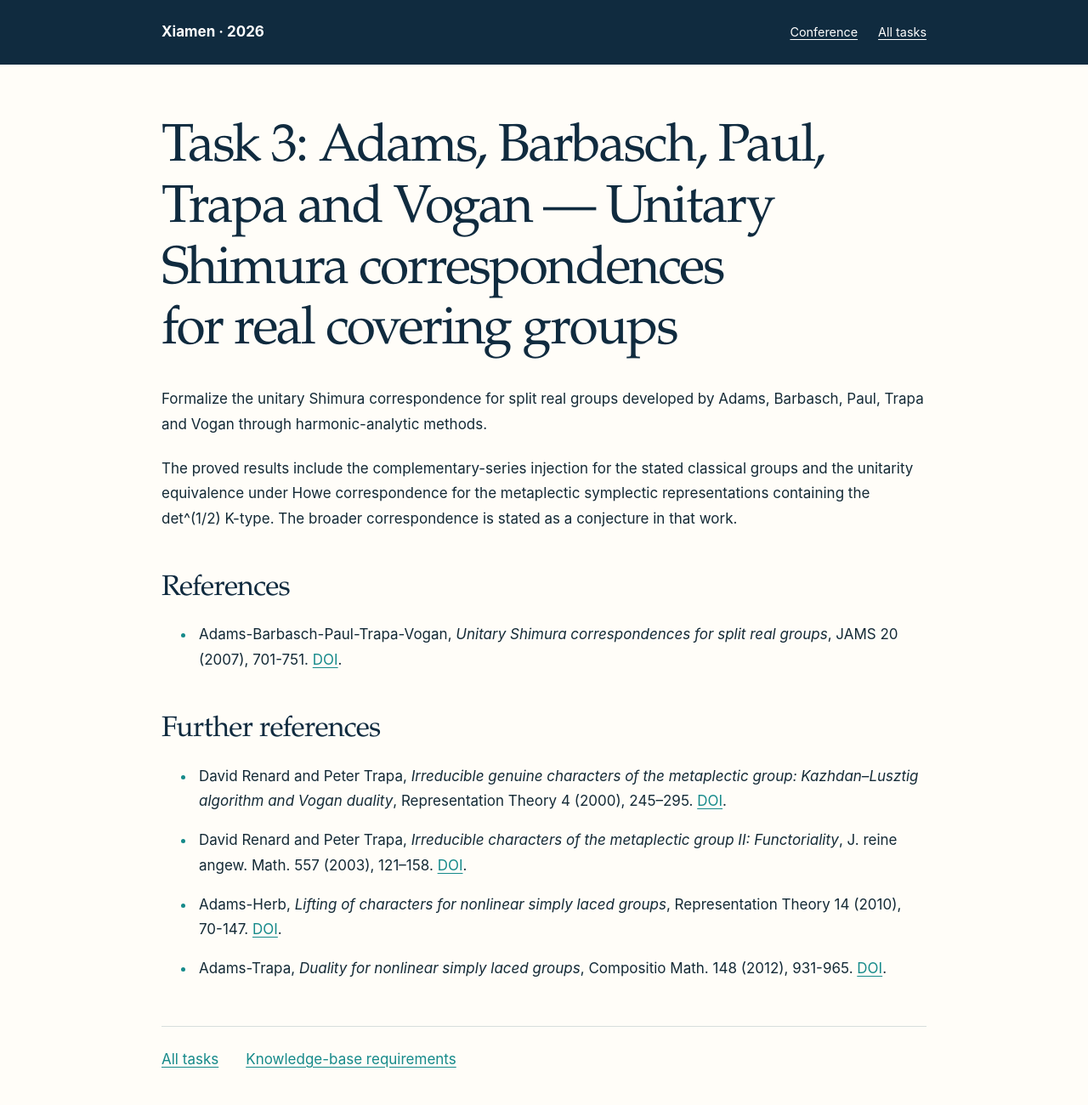
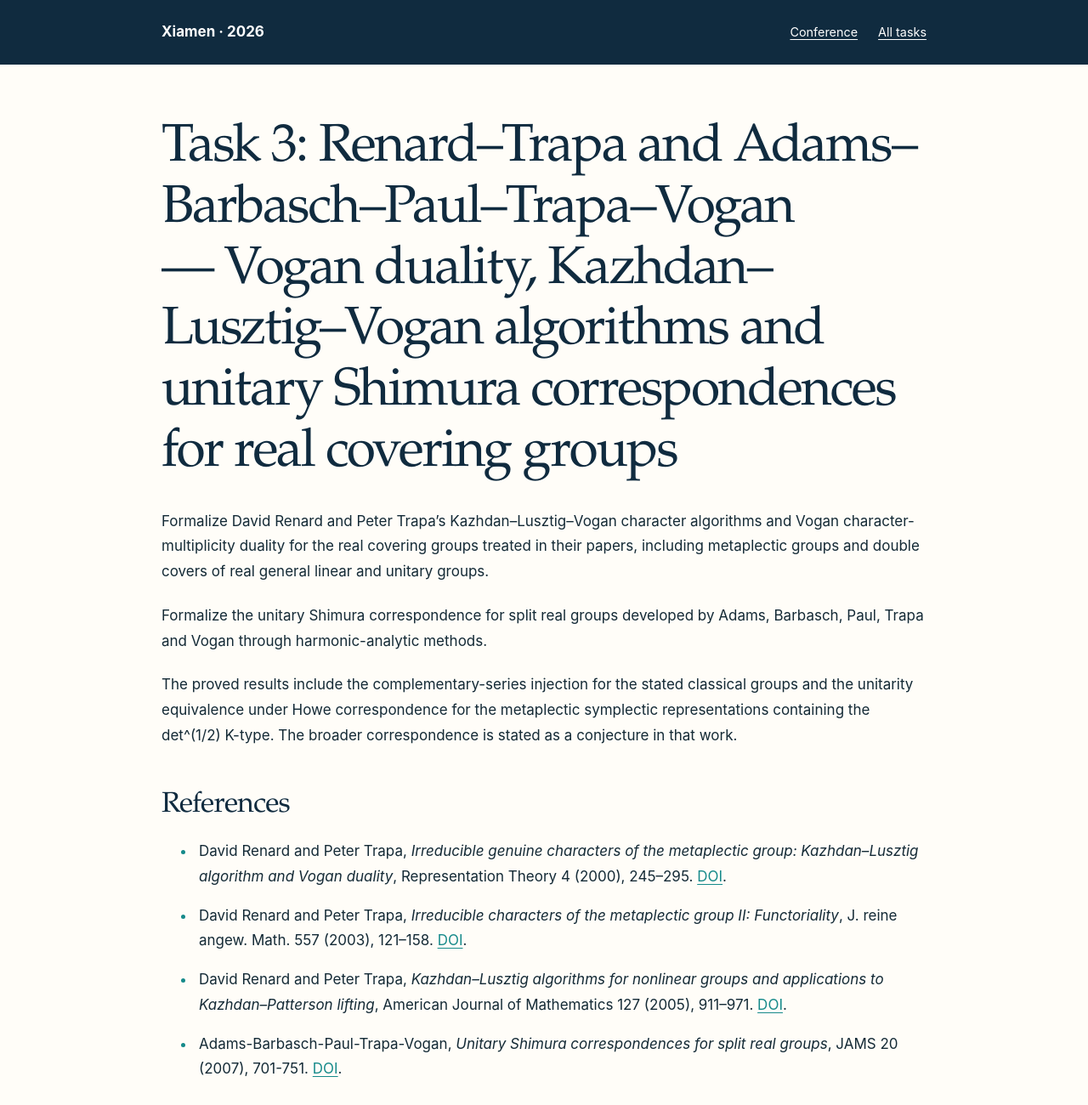
Before and after one commit to Langlandsproject/2026xmu, a plain HTML site: page tasks/real-shimura.html in a window 1280 px wide. Shown: the top 1300 px of the page at 85% size. Drawn offline with Linux system fonts and the light colour scheme.

Commit message:
docs: add Renard-Trapa duality and character algorithms to Task 3

```diff
--- a/tasks/real-shimura.html
+++ b/tasks/real-shimura.html
@@ -3,8 +3,8 @@
 <head>
 <meta charset="UTF-8">
 <meta name="viewport" content="width=device-width, initial-scale=1.0">
-<title>Task 3: Unitary Shimura correspondences — Xiamen 2026</title>
-<meta name="description" content="Unitary Shimura correspondence for real covering groups: the work of Adams, Barbasch, Paul, Trapa and Vogan. Mathematical knowledge base development and Lean formalization at Xiamen 2026.">
+<title>Task 3: Character theory and Shimura correspondences — Xiamen 2026</title>
+<meta name="description" content="Vogan duality, Kazhdan–Lusztig–Vogan character algorithms and unitary Shimura correspondences for real covering groups, following Renard–Trapa and Adams–Barbasch–Paul–Trapa–Vogan. Mathematical knowledge base development and Lean formalization at Xiamen 2026.">
 <link rel="stylesheet" href="../assets/tasks.css">
 </head>
 <body>
@@ -14,17 +14,19 @@
   <nav aria-label="Task navigation"><a href="../">Conference</a><a href="./">All tasks</a></nav>
 </div></header>
 <main class="wrap" id="main">
-<h1>Task 3: Adams, Barbasch, Paul, Trapa and Vogan — Unitary Shimura correspondences for real covering groups</h1>
+<h1>Task 3: Renard–Trapa and Adams–Barbasch–Paul–Trapa–Vogan — Vogan duality, Kazhdan–Lusztig–Vogan algorithms and unitary Shimura correspondences for real covering groups</h1>
+<p>Formalize David Renard and Peter Trapa’s Kazhdan–Lusztig–Vogan character algorithms and Vogan character-multiplicity duality for the real covering groups treated in their papers, including metaplectic groups and double covers of real general linear and unitary groups.</p>
 <p>Formalize the unitary Shimura correspondence for split real groups developed by Adams, Barbasch, Paul, Trapa and Vogan through harmonic-analytic methods.</p>
 <p>The proved results include the complementary-series injection for the stated classical groups and the unitarity equivalence under Howe correspondence for the metaplectic symplectic representations containing the det^(1/2) K-type. The broader correspondence is stated as a conjecture in that work.</p>
 <h2>References</h2>
 <ul>
+<li>David Renard and Peter Trapa, <em>Irreducible genuine characters of the metaplectic group: Kazhdan–Lusztig algorithm and Vogan duality</em>, Representation Theory 4 (2000), 245–295. <a href="https://doi.org/10.1090/S1088-4165-00-00105-9">DOI</a>.</li>
+<li>David Renard and Peter Trapa, <em>Irreducible characters of the metaplectic group II: Functoriality</em>, J. reine angew. Math. 557 (2003), 121–158. <a href="https://doi.org/10.1515/crll.2003.028">DOI</a>.</li>
+<li>David Renard and Peter Trapa, <em>Kazhdan–Lusztig algorithms for nonlinear groups and applications to Kazhdan–Patterson lifting</em>, American Journal of Mathematics 127 (2005), 911–971. <a href="https://doi.org/10.1353/ajm.2005.0034">DOI</a>.</li>
 <li>Adams-Barbasch-Paul-Trapa-Vogan, <em>Unitary Shimura correspondences for split real groups</em>, JAMS 20 (2007), 701-751. <a href="https://doi.org/10.1090/S0894-0347-06-00530-3">DOI</a>.</li>
 </ul>
 <h2>Further references</h2>
 <ul>
-<li>David Renard and Peter Trapa, <em>Irreducible genuine characters of the metaplectic group: Kazhdan–Lusztig algorithm and Vogan duality</em>, Representation Theory 4 (2000), 245–295. <a href="https://doi.org/10.1090/S1088-4165-00-00105-9">DOI</a>.</li>
-<li>David Renard and Peter Trapa, <em>Irreducible characters of the metaplectic group II: Functoriality</em>, J. reine angew. Math. 557 (2003), 121–158. <a href="https://doi.org/10.1515/crll.2003.028">DOI</a>.</li>
 <li>Adams-Herb, <em>Lifting of characters for nonlinear simply laced groups</em>, Representation Theory 14 (2010), 70-147. <a href="https://doi.org/10.1090/S1088-4165-10-00361-4">DOI</a>.</li>
 <li>Adams-Trapa, <em>Duality for nonlinear simply laced groups</em>, Compositio Math. 148 (2012), 931-965. <a href="https://doi.org/10.1112/S0010437X11007354">DOI</a>.</li>
 </ul>
```
Also changed, not shown: tasks/index.html (+6 -4 lines).
